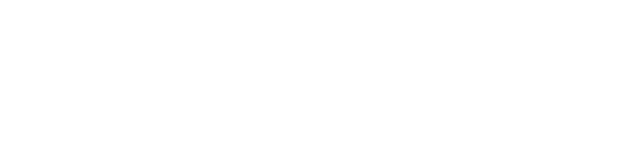
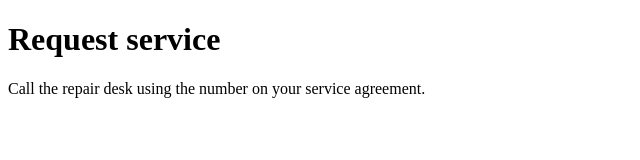
Before and after one commit to Shrenzoo/diverge, a plain HTML site: page evals/fixtures/studio/request.html in a window 1280 px wide. Shown: the whole page, without its empty margins (0-640 px from the left). Drawn offline with Linux system fonts and the light colour scheme.

Commit message:
Generated source import 0306/1001: evals/fixtures/studio/request.html [skip ci]

```diff
--- a/evals/fixtures/studio/request.html
+++ b/evals/fixtures/studio/request.html
@@ -1,2 +1,3 @@
 <!doctype html>
 <html lang="en"><meta charset="utf-8"><title>Service requests</title>
+<h1>Request service</h1><p>Call the repair desk using the number on your service agreement.</p></html>
```
